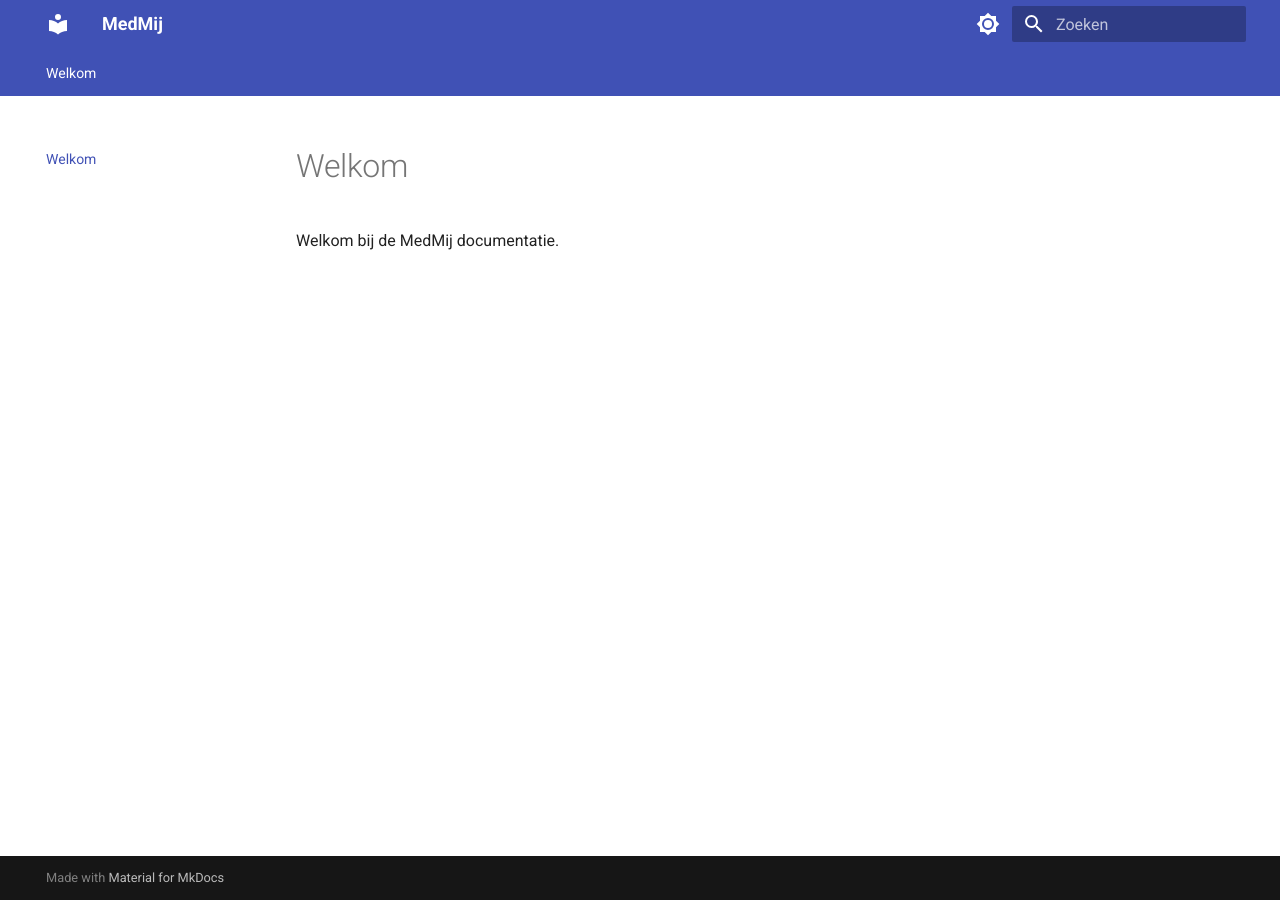
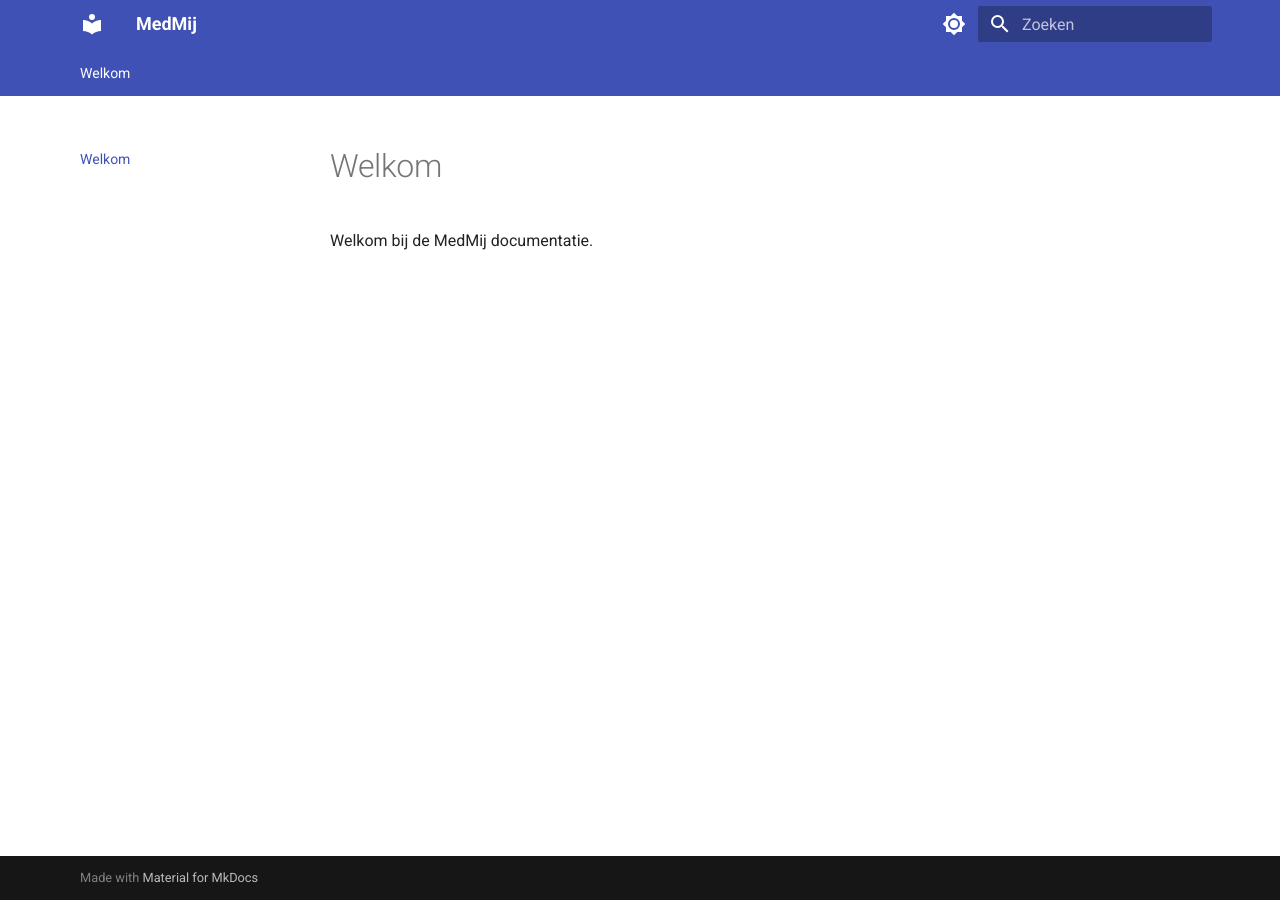
Before and after one commit to afsprakenstelsel/publicatie, an MkDocs documentation site: the page built from docs/index.md, in a window 1280 px wide. Built offline with MkDocs 1.6.1 and Material for MkDocs 9.7.7, drawn with Linux system fonts in a browser that asks for light colours.

Commit message:
Maak contentkolom breder op brede schermen
- extra.css: md-grid groeit mee tot min(90vw, 1800px) vanaf 76.25em
- Tabellen krijgen width:100% via CSS en inline style
- mkdocs.yml: extra_css verwijst naar docs/stylesheets/extra.css

Co-Authored-By: Claude Sonnet 4.6 <noreply@anthropic.com>

```diff
--- /dev/null
+++ b/docs/stylesheets/extra.css
@@ -0,0 +1,12 @@
+/* Vergroot de contentbreedte mee met het scherm */
+@media screen and (min-width: 76.25em) {
+  .md-grid {
+    max-width: min(90vw, 1800px);
+  }
+}
+
+/* Tabellen vullen altijd de volledige breedte */
+.md-content__inner table {
+  width: 100%;
+  display: table;
+}
--- a/mkdocs.yml
+++ b/mkdocs.yml
@@ -43,6 +43,9 @@ markdown_extensions:
   - toc:
       permalink: true
 
+extra_css:
+  - stylesheets/extra.css
+
 plugins:
   - search:
       lang: nl
```
Also changed, not shown: 1 other file.
